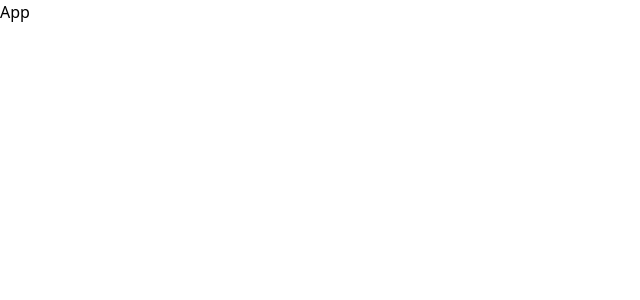
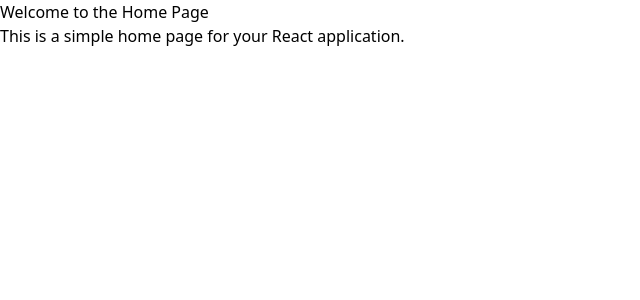
Before and after one commit to Vinit710/WEBSITE-WITH-MERN, a React (Vite) app in the folder client/: page / in a window 1280 px wide. Shown: the top 300 px of the page, without its empty margins (0-640 px from the left). Built offline with nearby package versions, Linux system fonts and the light colour scheme.

Commit message:
Changes in home page

```diff
--- a/client/package.json
+++ b/client/package.json
@@ -11,7 +11,8 @@
   },
   "dependencies": {
     "react": "^18.2.0",
-    "react-dom": "^18.2.0"
+    "react-dom": "^18.2.0",
+    "react-router-dom": "^6.21.3"
   },
   "devDependencies": {
     "@types/react": "^18.2.43",
--- a/client/src/App.jsx
+++ b/client/src/App.jsx
@@ -1,5 +1,19 @@
-import React from 'react'
+import { BrowserRouter , Routes ,Route} from "react-router-dom"
+import Home from "./pages/Home"
+import Signup from "./pages/Signup"
+import Profile from "./pages/Profile"
+import About from "./pages/About"
+import Signin from "./pages/Signin"
 
 export default function App() {
-  return <h1 classname= 'text-red-500'>App</h1>
+  return <BrowserRouter>
+  <Routes>
+    <Route path ="/" element={<Home/>}/>
+    <Route path ="/about" element={<About/>}/>
+    <Route path ="/sign-in" element={<Signin/>}/>
+    <Route path ="/signb-up" element={<Signup/>}/>
+    <Route path ="/profile" element={<Profile/>}/>
+
+  </Routes>
+  </BrowserRouter>
 }
--- /dev/null
+++ b/client/src/pages/About.jsx
@@ -0,0 +1,7 @@
+import React from 'react'
+
+export default function About() {
+  return (
+    <div>About</div>
+  )
+}
--- /dev/null
+++ b/client/src/pages/Home.jsx
@@ -0,0 +1,12 @@
+import React from 'react';
+
+const Home = () => {
+  return (
+    <div>
+      <h1>Welcome to the Home Page</h1>
+      <p>This is a simple home page for your React application.</p>
+    </div>
+  );
+};
+
+export default Home;
--- /dev/null
+++ b/client/src/pages/Profile.jsx
@@ -0,0 +1,7 @@
+import React from 'react'
+
+export default function Profile() {
+  return (
+    <div>Profile</div>
+  )
+}
--- /dev/null
+++ b/client/src/pages/Signin.jsx
@@ -0,0 +1,7 @@
+import React from 'react'
+
+export default function Signin() {
+  return (
+    <div>Signin</div>
+  )
+}
--- /dev/null
+++ b/client/src/pages/Signup.jsx
@@ -0,0 +1,7 @@
+import React from 'react'
+
+export default function Signup() {
+  return (
+    <div>Signup</div>
+  )
+}
```
Also changed, not shown: 1 other file (tests, documents, lock files or other folders).
